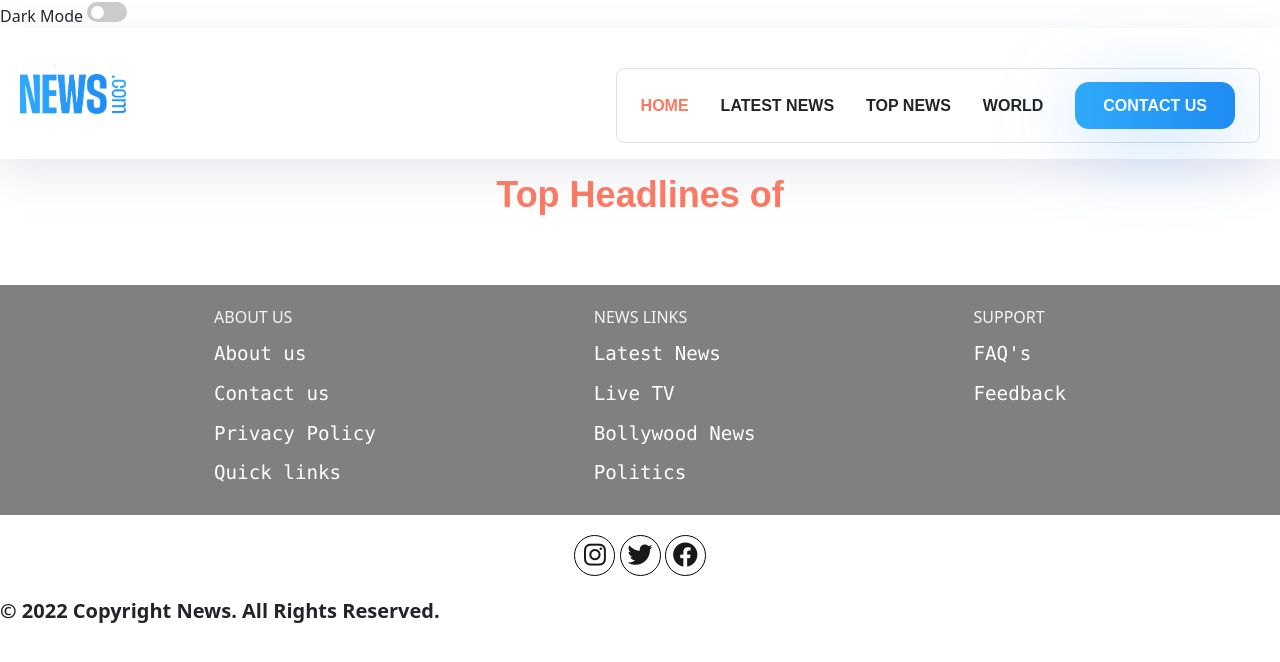
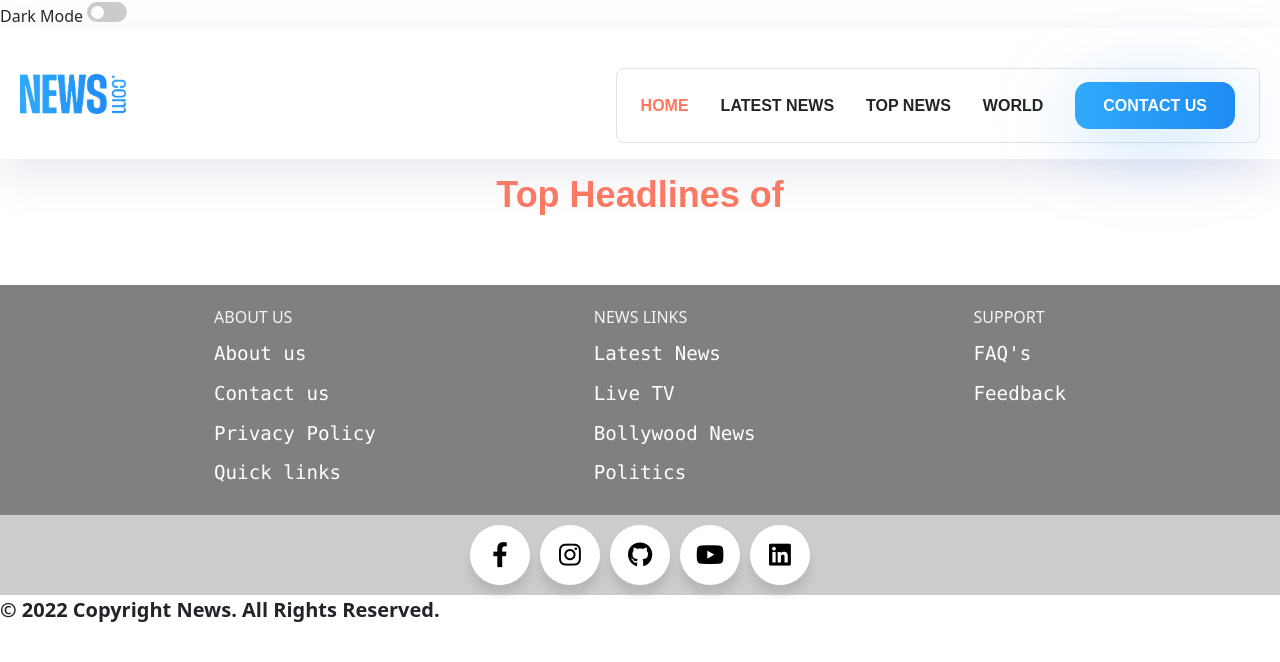
Before and after one commit to codemaniac-sahil/news-webapp-api, a plain HTML site: page index.html in a window 1280 px wide. Drawn offline with nearby package versions, Linux system fonts and the light colour scheme; no server answers; a web font is replaced by a local one.

Commit message:
changed hover effect of footer icon (#46)

```diff
--- a/index.html
+++ b/index.html
@@ -152,11 +152,53 @@
         <li><a href="#">Feedback</a></li>
       </ul>
     </div>
-    <div class="socials">
-      <a href="#"><i class="fab fa-instagram"></i></a>
-      <a href="#"><i class="fab fa-twitter"></i></a>
-      <a href="#"><i class="fab fa-facebook"></i></a>
-    </div>
+
+    <!-- footer icon -->
+    <div class="icon-container">
+      <div class="button">
+
+          <div class="icon">
+              <i class="fab fa-facebook-f"></i>
+          </div>
+          <span>
+              Facebook
+          </span>
+
+
+      </div>
+      <div class="button">
+          <div class="icon">
+              <i class="fab fa-instagram"></i>
+          </div>
+          <span>
+              Instagram
+          </span>
+      </div>
+      <div class="button">
+          <div class="icon">
+              <i class="fab fa-github"></i>
+          </div>
+          <span>
+              Github
+          </span>
+      </div>
+      <div class="button">
+          <div class="icon">
+              <i class="fab fa-youtube"></i>
+          </div>
+          <span>
+              YouTube
+          </span>
+      </div>
+      <div class="button">
+          <div class="icon">
+              <i class="fab fa-linkedin"></i>
+          </div>
+          <span>
+              Linkedin
+          </span>
+      </div>
+  </div>
 
     <div class="footer-content">
       <p>© 2022 Copyright News. All Rights Reserved.</p>
--- a/style.css
+++ b/style.css
@@ -424,3 +424,88 @@ input[type=checkbox] {
   .slider.round:before {
     border-radius: 50%;
   }
+
+  .icon-container {
+    width: 100%;
+    height: 80px;
+    display: flex;
+    justify-content: center;
+    align-items: center;
+    background-color: rgb(205, 204, 204);
+  }
+  .icon-container .button {
+    width: 60px;
+    height: 60px;
+    float: left;
+    margin: 0px 5px;
+    background-color: #ffff;
+    cursor: pointer;
+    border-radius: 50px;
+    box-shadow: 0px 10px 10px rgba(0, 0, 0, 0.1);
+    overflow: hidden;
+    transition: all 300ms ease-out;
+  }
+  .icon-container .button:nth-child(1):hover .icon {
+    background: #4267b2;
+  }
+  .icon-container .button:nth-child(2):hover .icon {
+    background: radial-gradient(
+      circle at 33% 100%,
+      #fed373 4%,
+      #f15245 30%,
+      #d92e7f 62%,
+      #9b36b7 85%,
+      #515ecf
+    );
+  }
+  .icon-container .button:nth-child(3):hover .icon {
+    background: #333;
+  }
+  .icon-container .button:nth-child(4):hover .icon {
+    background: #ff0000;
+  }
+  .icon-container .button:nth-child(5):hover .icon {
+    background: #0077b5;
+  }
+  .icon-container .button:hover {
+    width: 200px;
+  }
+  .icon-container .button .icon {
+    text-align: center;
+    display: inline-block;
+    width: 60px;
+    height: 60px;
+    box-sizing: border-box;
+    line-height: 60px;
+    color: black;
+  }
+  .icon-container .button .icon i {
+    font-size: 25px;
+    line-height: 60px;
+    transition: all 300ms ease-out;
+  }
+  .icon-container .button:hover .icon i {
+    color: #ffff;
+  }
+  .icon-container .button span {
+    font-size: 20px;
+    font-weight: 500;
+    line-height: 60px;
+    margin-left: 10px;
+    transition: all 300ms ease-out;
+  }
+  .icon-container .button:nth-child(1) span {
+    color: #4267b2;
+  }
+  .icon-container .button:nth-child(2) span {
+    color: #8a3ab9;
+  }
+  .icon-container .button:nth-child(3) span {
+    color: #333;
+  }
+  .icon-container .button:nth-child(4) span {
+    color: #ff0000;
+  }
+  .icon-container .button:nth-child(5) span {
+    color: #0077b5;
+  }
```
